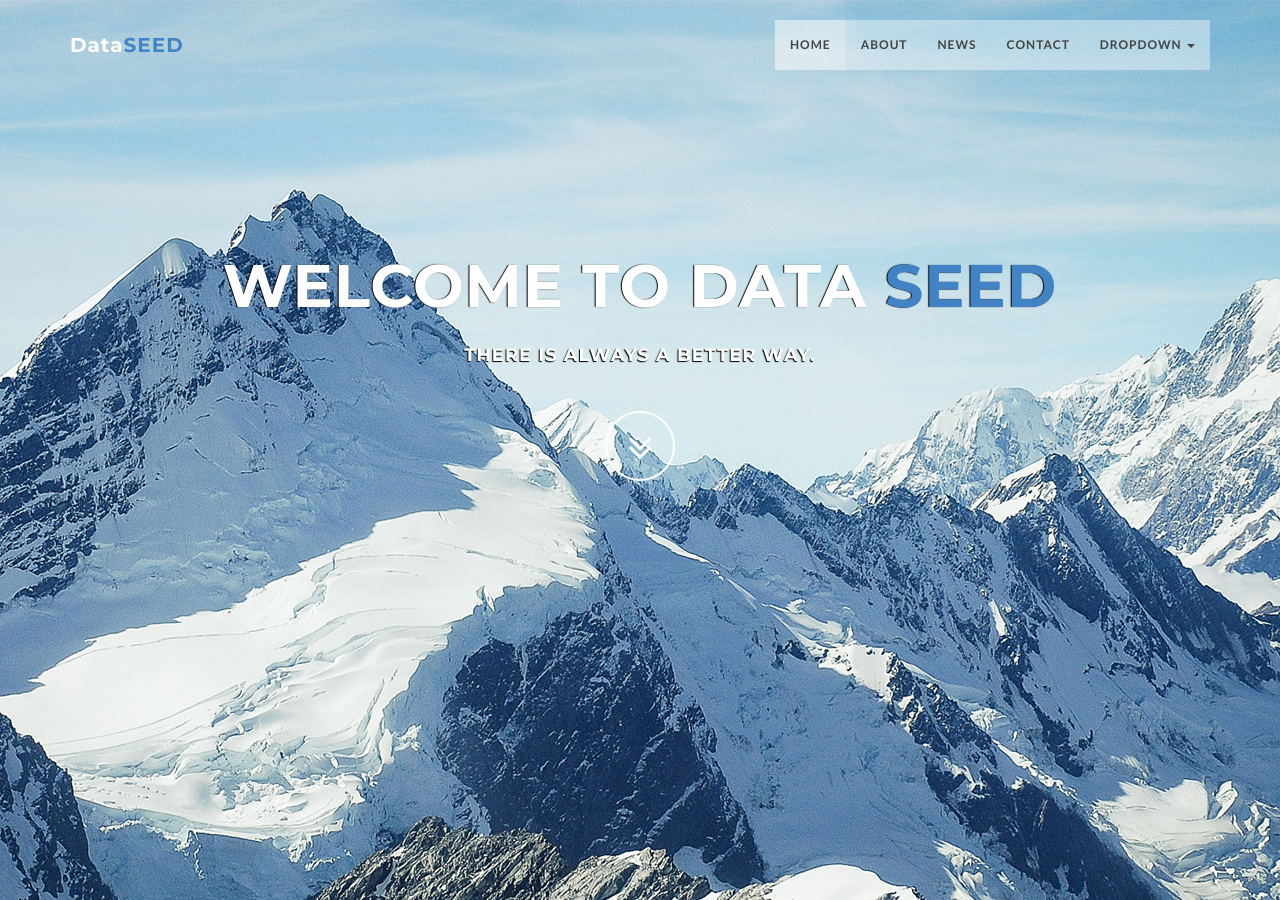
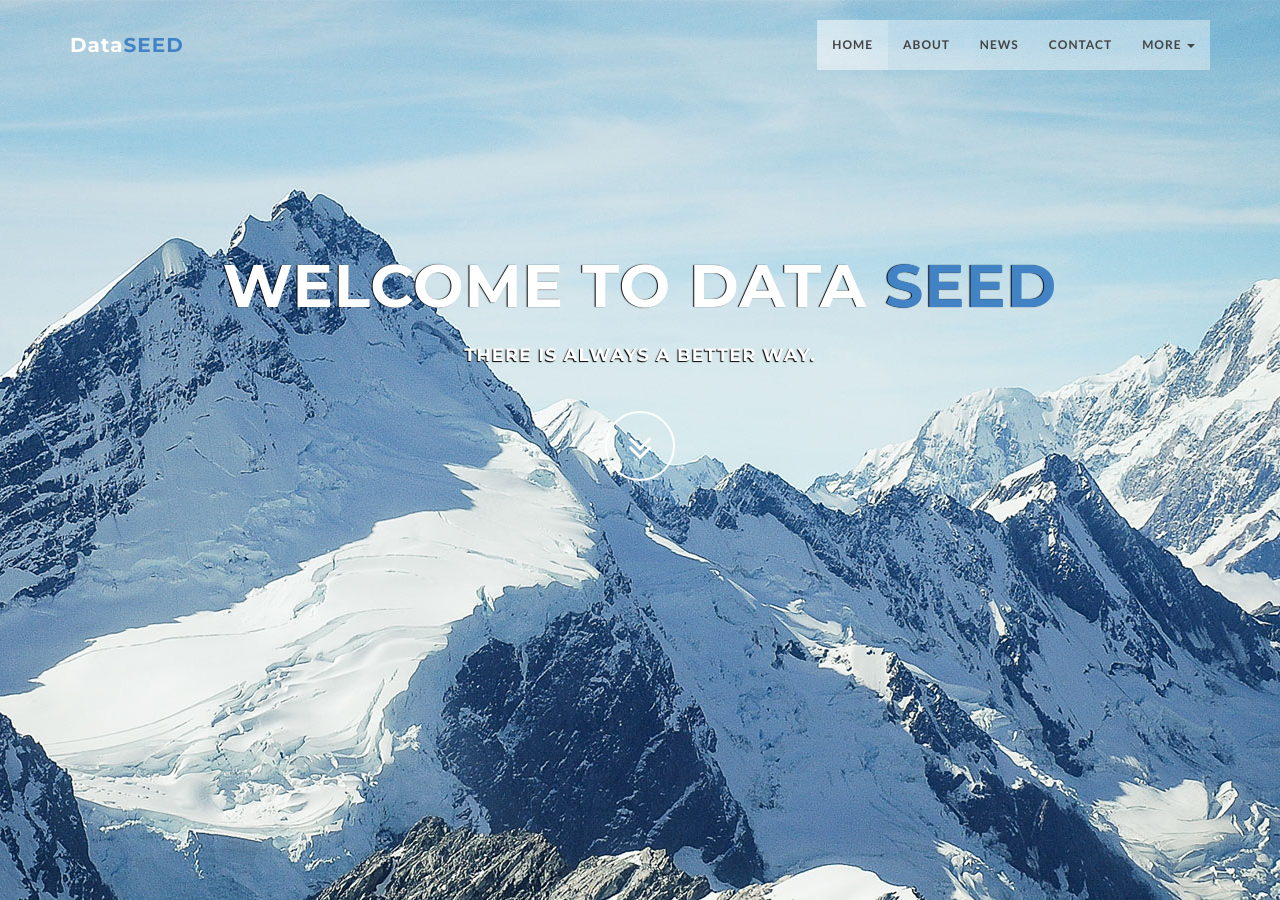
Before and after one commit to gaotx/gaotx.github.io, a Jekyll site: the page built from index.html, in a window 1280 px wide and 900 px high. Built offline with Jekyll 4.4.1, drawn with Linux system fonts in a browser that asks for light colours.

```diff
--- a/index.html
+++ b/index.html
@@ -26,9 +26,9 @@ layout: default
         <li><a href="#portfolio">News</a></li>
         <li><a href="#contact">Contact</a></li>
         <li class="dropdown">
-          <a href="#" class="dropdown-toggle" data-toggle="dropdown">Dropdown <b class="caret"></b></a>
+          <a href="#" class="dropdown-toggle" data-toggle="dropdown">More <b class="caret"></b></a>
           <ul class="dropdown-menu">
-            <li><a href="#">Example menu</a></li>
+            <li><a href="#">Blog</a></li>
             <li><a href="#">Example menu</a></li>
             <li><a href="#">Example menu</a></li>
           </ul>
```
